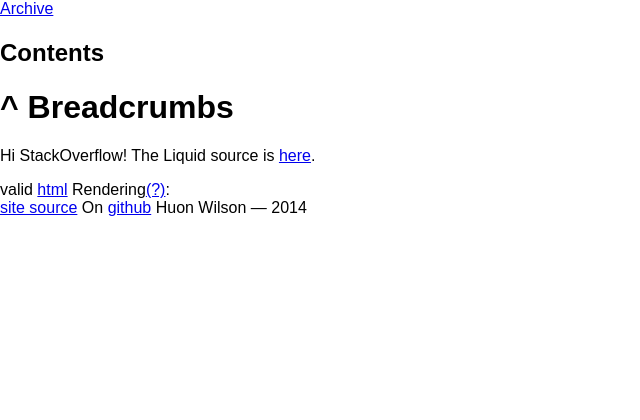
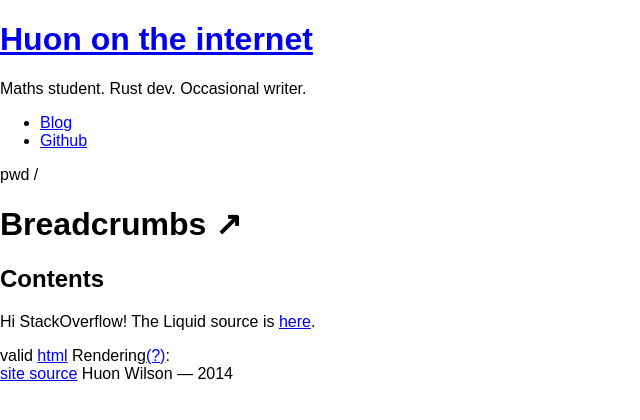
Before and after one commit to huonw/huonw.github.io, a Jekyll site: the page built from bread/index.md, in a window 1280 px wide. Shown: the top 420 px of the page, without its empty margins (0-640 px from the left). Built offline with Jekyll 4.4.1, drawn with Linux system fonts in a browser that asks for light colours; comment, search, counter and statistics services are not loaded.

Commit message:
Completely change the breadcrumbing & header styling.

```diff
--- a/_layouts/default.html
+++ b/_layouts/default.html
@@ -5,11 +5,18 @@ use_default: true
 
 <div id="wrapper">
   <div id="header" class="headfoot">
-    <div class="top">
-      <div class="left">
-	<span class="no-print">
-	  <!--<span>huonw (Huon Wilson):</span>-->
-	  <span><!-- Breadcrumbs: -->
+    <a href="/" id="head-link"></a>
+    <div id="info-box">
+      <h1 id="blog-title"><a href="/">Huon on the internet</a></h1>
+      Maths student. Rust dev. Occasional writer.
+      <ul id="info-list" class="no-print">
+        <li><a href="/blog">Blog</a></li>
+        <li><a href="https://github.com/huonw">Github</a></li>
+      </ul>
+    </div>
+    <!-- Breadcrumbs: -->
+    {% unless page.no_breadcrumbs %}
+      <div id="breadcrumbs" class="no-print">
         {% capture url_parts %}{{ page.url | replace:'/'," " }}{% endcapture %}
         {% if page.breadcrumb_limit %}
           {% assign num_parts = page.breadcrumb_limit %}
@@ -17,30 +24,20 @@ use_default: true
           {% capture num_parts %}{{ url_parts | number_of_words | minus: 1 }}{% endcapture %}
         {% endif %}
         {% assign previous="" %}
-            {% if num_parts == "0" or num_parts == "-1" or page.no_breadcrumbs %}
-              <!--<a href="/">home</a> &nbsp;-->
-            {% else %}
-              <!--<a href="/">home</a>-->&#187;
+        <span title="print working directory">pwd</a>
+        /<!-- Comment to ensure there's no whitespace between the parts of this "path"
         {% for unused in site.breadcrumb_list limit:num_parts %}
           {% capture first_word %}{{ url_parts | truncatewords:1 | remove:"..."}}{% endcapture %}
           {% capture previous %}{{ previous }}/{{ first_word }}{% endcapture %}
-                <a href="{{previous}}">{{ first_word }}</a> {% unless forloop.last %}&#187;{% endunless %}
+          --><a href="{{previous}}">{{ first_word }}</a>/<!--
           {% capture url_parts %}{{ url_parts |remove_first:first_word }}{% endcapture %}
         {% endfor %}
-            {% endif %}
-          </span>
-	</span>
+        -->
       </div>
-      <div class="right">
-        <!-- <a href="/about">About me</a> &mdash; -->
-        <a href="/archive.html">Archive</a>
-      </div>
-    </div>
+    {% endunless %}
   </div>
   <div id="content-wrapper" >
-    <a href="/"><div id="head-img"></div></a>
-    <h1 id="title">{{ page.title }}
-    </h1>
+    <h1 id="title">{{ page.title }}</h1>
     {% if page.subtitle %}
       <h2 class="subtitle">{{ page.subtitle }}</h2>
     {% endif %}
@@ -55,13 +52,15 @@ use_default: true
          {% endif %}
        </div>
     {% endif %}
+    {% unless page.no_toc %}
        <div id="toc"><h2>Contents</h2><ol id="toc-list"></ol></div>
+    {% endunless %}
     <div id="content">
       {{ content }}
     </div>
   </div>
+
   <div id="footer" class="headfoot">
-    <div class="top">
     <div class="left">
       <span class="valid no-print">valid
         <a href="http://validator.w3.org/check?uri=http%3A%2F%2Fhuonw.github.io{{page.url | escape_once }}">html</a>
@@ -72,9 +71,8 @@ use_default: true
     </div>
     <div class="right">
       <span class="no-print"><a href="https://github.com/huonw/huonw.github.io">site source</a></span>
-	  <span class='no-print'>On <a href="https://github.com/huonw">github</a></span>
       <span>Huon Wilson &mdash; <span class="date">2014</span></span>
     </div>
+    <div class="clear"></div>
   </div>
 </div>
-</div>
--- a/bread/index.md
+++ b/bread/index.md
@@ -1,8 +1,7 @@
 ---
 layout: default
+title: Breadcrumbs ↗
 ---
 
-# ^ Breadcrumbs
-
 Hi StackOverflow! The Liquid source is
-[here](https://github.com/dbaupp/dbaupp.github.com/blob/master/_layouts/default.html#L12).
+[here](https://github.com/dbaupp/dbaupp.github.com/blob/master/_layouts/default.html#L17).
```
Also changed, not shown: bread/crumbs/example/index.md (+2 -3 lines), bread/crumbs/index.md (+2 -3 lines), css/default.css (+71 -30 lines). Lines whose indentation alone changed are shown as unchanged.
